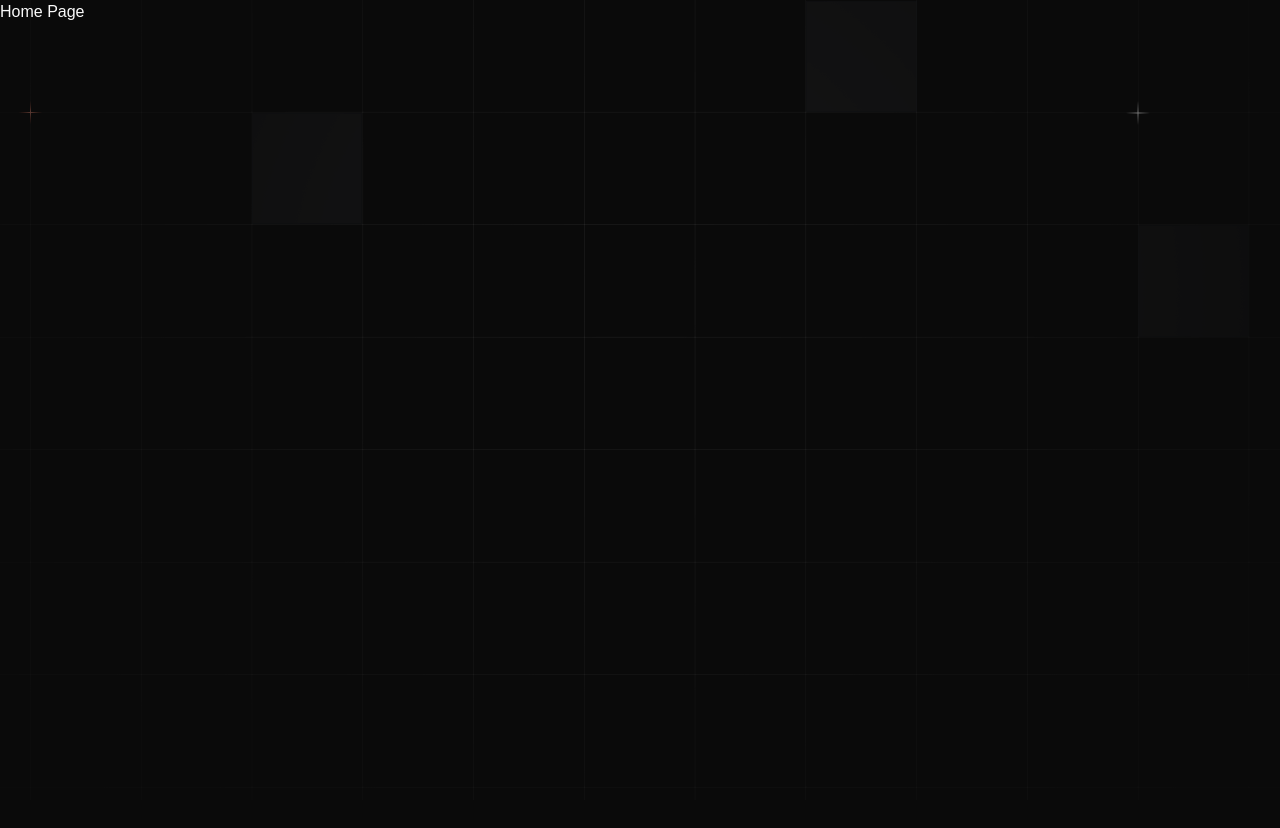
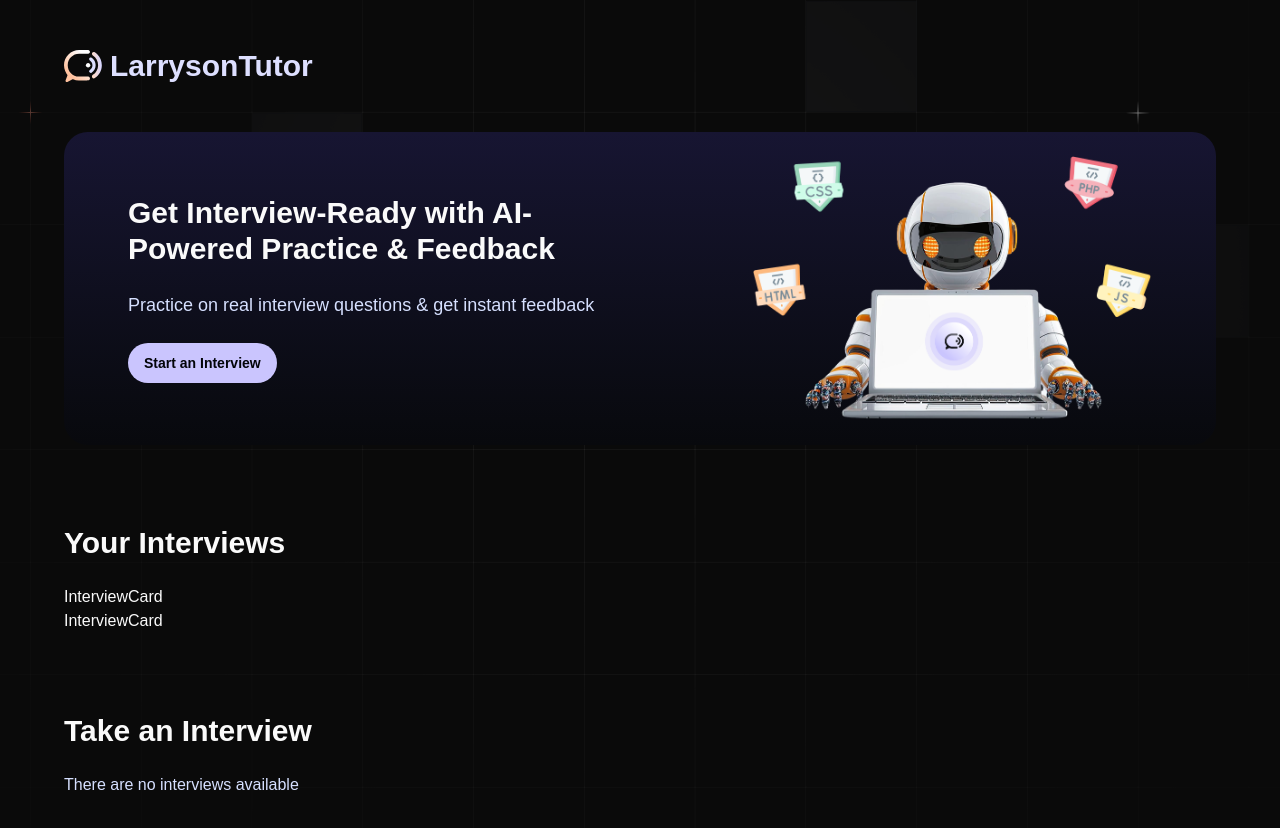
Before and after one commit to Chijioke-larryson/ai_voice_mock_interview, a Next.js app: page / in a window 1280 px wide. Shown: the top 828 px of the page. Before the commit the page ends 800 px from the top, so only its background shows below. Built offline with nearby package versions, Linux system fonts and the light colour scheme; a web font is replaced by a local one.

Commit message:
Homepage setup

```diff
--- a/app/(root)/layout.tsx
+++ b/app/(root)/layout.tsx
@@ -1,8 +1,21 @@
 import  {ReactNode} from 'react'
+import Link from "next/link";
+import Image from "next/image";
 
 const RootLayout = ({children}: {children: ReactNode}) => {
     return (
-        <div>{children}</div>
+        <div className="root-layout">
+            <nav>
+                <Link href="/" className='flex items-center gap-2'>
+                    <Image src="/logo.svg" alt="Logo" width={38} height={32}/>
+                    <h2 className="text-primary-100">LarrysonTutor</h2>
+
+                </Link>
+
+            </nav>
+            {children}
+
+        </div>
     )
 }
 export default  RootLayout
--- a/app/(root)/page.tsx
+++ b/app/(root)/page.tsx
@@ -1,8 +1,58 @@
 import React from 'react'
+import {Button} from "@/components/ui/button";
+import Link from "next/link";
+import Image from "next/image";
+import {dummyInterviews} from "@/constants";
+import InterviewCard from "@/components/interviewCard";
 
 const Page = () => {
     return (
-        <div>Home Page</div>
+       <>
+           <section className="card-cta">
+               <div className="flex flex-col gap-6 max-w-lg">
+                   <h2>Get Interview-Ready with AI-Powered Practice
+                       & Feedback </h2>
+                   <p className="text-lg">
+                       Practice on real interview questions & get
+                       instant feedback
+
+                   </p>
+                   <Button asChild className=" btn-primary max-sm:w-full">
+                       <Link href="/interview">Start an Interview</Link>
+
+
+                   </Button>
+               </div>
+               <Image src="/robot.png" alt="robo-dude" width={400} height={400} className="max-sm:hidden" />
+
+           </section>
+
+           <section className="flex flex-col gap-6 mt-8">
+               <h2>Your Interviews</h2>
+
+               <div className="interview-section">
+                   {dummyInterviews.map((interview) =>(
+
+                     <InterviewCard {...interview}  />
+                   )) }
+                   <p>
+                       {/*You haven&pros;t taken any interviews */}
+
+                   </p>
+
+               </div>
+
+           </section>
+
+           <section className="flex flex-col gap-6 mt-8">
+               <h2>Take an Interview</h2>
+               <div className="interviews-section">
+                   <p>There are no interviews available</p>
+
+               </div>
+
+           </section>
+       </>
     )
 }
 export default Page
--- /dev/null
+++ b/components/interviewCard.tsx
@@ -0,0 +1,8 @@
+import React from 'react'
+
+const InterviewCard = () => {
+    return (
+        <div>InterviewCard</div>
+    )
+}
+export default InterviewCard
--- a/constants/index.ts
+++ b/constants/index.ts
@@ -204,27 +204,27 @@
 //   "/yahoo.png",
 // ];
 //
-// export const dummyInterviews: Interview[] = [
-//   {
-//     id: "1",
-//     userId: "user1",
-//     role: "Frontend Developer",
-//     type: "Technical",
-//     techstack: ["React", "TypeScript", "Next.js", "Tailwind CSS"],
-//     level: "Junior",
-//     questions: ["What is React?"],
-//     finalized: false,
-//     createdAt: "2024-03-15T10:00:00Z",
-//   },
-//   {
-//     id: "2",
-//     userId: "user1",
-//     role: "Full Stack Developer",
-//     type: "Mixed",
-//     techstack: ["Node.js", "Express", "MongoDB", "React"],
-//     level: "Senior",
-//     questions: ["What is Node.js?"],
-//     finalized: false,
-//     createdAt: "2024-03-14T15:30:00Z",
-//   },
-// ];
+export const dummyInterviews: Interview[] = [
+  {
+    id: "1",
+    userId: "user1",
+    role: "Frontend Developer",
+    type: "Technical",
+    techstack: ["React", "TypeScript", "Next.js", "Tailwind CSS"],
+    level: "Junior",
+    questions: ["What is React?"],
+    finalized: false,
+    createdAt: "2024-03-15T10:00:00Z",
+  },
+  {
+    id: "2",
+    userId: "user1",
+    role: "Full Stack Developer",
+    type: "Mixed",
+    techstack: ["Node.js", "Express", "MongoDB", "React"],
+    level: "Senior",
+    questions: ["What is Node.js?"],
+    finalized: false,
+    createdAt: "2024-03-14T15:30:00Z",
+  },
+];
--- a/package.json
+++ b/package.json
@@ -15,6 +15,7 @@
     "chokidar": "^4.0.3",
     "class-variance-authority": "^0.7.1",
     "clsx": "^2.1.1",
+    "dayjs": "^1.11.18",
     "is-online": "^11.0.0",
     "lucide-react": "^0.542.0",
     "next": "15.5.0",
```
Also changed, not shown: 2 other files (tests, documents, lock files or other folders).
